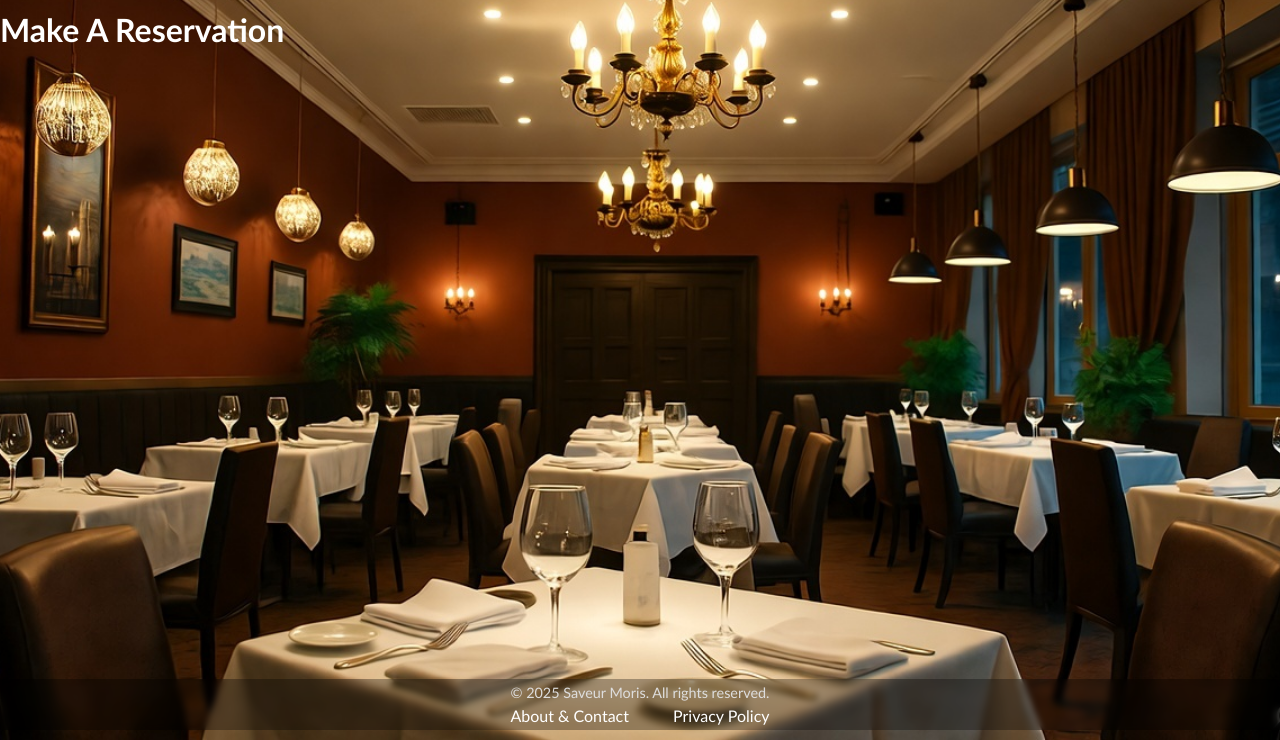
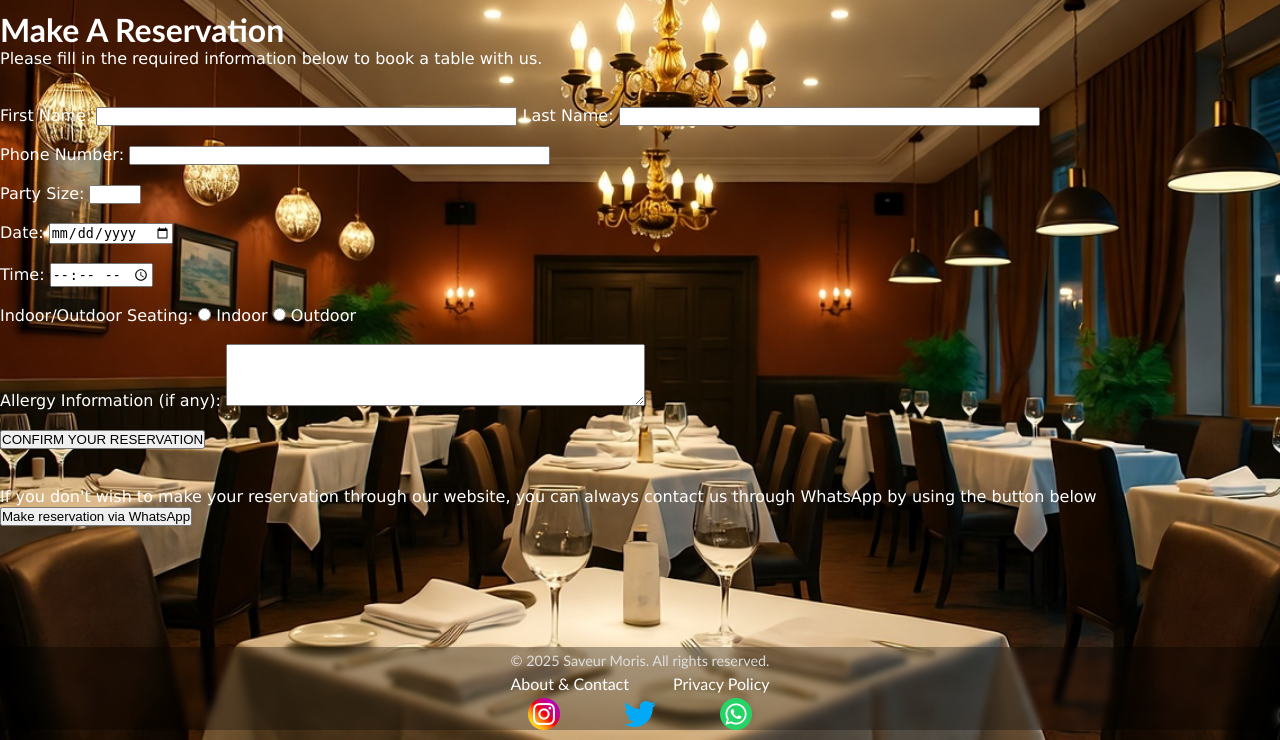
Before and after one commit to Toushal29/WMAD_Assignment, a Django app: page /reservation/ in a window 1280 px wide. Shown: the part 70-810 px from the top of the page. Run offline with Django 5.2, Linux system fonts and the light colour scheme.

Commit message:
Nilesh work

```diff
--- a/WMAD_project/web_app/static/web_app/css/footer.css
+++ b/WMAD_project/web_app/static/web_app/css/footer.css
@@ -35,3 +35,26 @@
 #footer a:hover {
     text-decoration: underline;
 }
+
+/* ADDITION PART 2*/
+#footer-socials {
+    margin-top: 1px;
+    text-align: center;
+}
+
+.social-icon {
+    width: 32px;                /* this here wil */
+    height: auto;
+    margin: 0 10px;
+    cursor: pointer;
+    transition: transform 0.2s ease, opacity 0.2s ease;
+    display: inline-block;
+    vertical-align: middle;
+}
+
+.social-icon:hover,
+.social-icon:focus {
+    transform: scale(1.15);
+    opacity: 0.95;
+}
+/* ADDITION PART 2 END */
--- a/WMAD_project/web_app/templates/web_app/components/footer.html
+++ b/WMAD_project/web_app/templates/web_app/components/footer.html
@@ -7,4 +7,20 @@
         <li><a href="{% url 'about_contact' %}">About & Contact</a></li>
         <li><a href="{% url 'privacy_policy' %}">Privacy Policy</a></li>
     </ul>
+
+    <!-- Social media icons for the footer (at the very bottom)-->
+    <div id="footer-socials">
+        <a href="https://www.instagram.com/saveurmoris" target="_blank">
+            <img src="{% static 'web_app/images/instagramIcon.png' %}" class="social-icon">
+        </a>
+
+        <a href="https://www.twitter.com/MorisSaveu6550" target="_blank">
+            <img src="{% static 'web_app/images/twitterIcon.png' %}" class="social-icon">
+        </a>
+
+        <a href="https://wa.me/23059220512" target="_blank">            <!-- Nilesh Khoosee phone number-->
+            <img src="{% static 'web_app/images/whatsAppIcon.png' %}" class="social-icon">
+        </a>
+    </div>
+
 </footer>
--- a/WMAD_project/web_app/templates/web_app/main_page/base.html
+++ b/WMAD_project/web_app/templates/web_app/main_page/base.html
@@ -22,6 +22,8 @@
         }
     </style>
     {% block extra_css %}{% endblock %}
+
+
 </head>
 <body>
     <!--this gets the navbar and loads it to the base.-->
@@ -34,4 +36,5 @@
     <!--this loads the footer into the base.-->
     {% include 'web_app/components/footer.html' %}
 </body>
+
 </html>
--- a/WMAD_project/web_app/templates/web_app/main_page/reservation.html
+++ b/WMAD_project/web_app/templates/web_app/main_page/reservation.html
@@ -27,4 +27,54 @@
 <!--this add the main contents to the web page.-->
 {% block content %}
     <h1>Make A Reservation</h1>
+    <p>Please fill in the required information below to book a table with us.</p>
+    <br><br>
+
+
+    <form action = "{% url 'reservation' %}" method = "post">   <!-- Here, I am using "post" instead of "get" because data is being created rather than being searched for-->
+        {% csrf_token %}     <!-- this is a django security feature-->
+            First Name:
+            <input type = "text" value = "" name = "first_name" title = "Enter your first name" maxlength="20" size = "50" pattern = "[A-Z][a-z]+" required/>
+
+            Last Name:
+            <input type = "text" value = "" name = "last_name" title = "Enter your last name" maxlength="20" size = "50" pattern = "[A-Z][a-z]+" required/>
+            <br><br>
+
+            Phone Number:
+            <input type = "tel" value = "" name = "phone_number" title = "Enter your phone number" maxlength="12" size = "50" required/>
+            <br><br>
+
+            Party Size:
+            <input type = "number" value = "" name = "party_size" title = "Enter the number of people in your party" min="1" max="15" required/>
+            <br><br>
+
+            Date:
+            <input type = "date" value = "" name = "reservation_date" title = "Select a date to reserve a table" required/>
+            <br><br>
+
+            Time:
+            <input type = "time" value = "" name = "reservation_time" title = "Select a time to reserve a table" required/>
+            <br><br>
+
+            Indoor/Outdoor Seating:
+            <input type = "radio" name = "seating_choice" value = "Indoor" required/> Indoor
+            <input type = "radio" name = "seating_choice" value = "Outdoor"> Outdoor
+            <br><br>
+
+            Allergy Information (if any):
+            <textarea name = "allergy_info" rows = "4" cols = "50" title = "Enter any allergy information"></textarea>
+            <br><br>
+
+            <button type = "submit" value = "Confirm your reservation">CONFIRM YOUR RESERVATION</button>
+
+    </form>
+    <!--FIELD NAMES FOR DATABASE-->
+    <!--first_name, last_name, phone_number, party_size, reservation_date, reservation_time, seating_choice, allergy_info-->
+
+    <!--Implementing a Whatsapp API for bonus-->
+    <br><br>
+    <p>If you don't wish to make your reservation through our website, you can always contact us through WhatsApp by using the button below</p>
+    <a href="https://wa.me/23059220512?text=Hello%20I%20want%20to%20make%20a%20reservation" target="_blank">
+    <button type="button">Make reservation via WhatsApp</button>
+</a>
 {% endblock %}
```
Also changed, not shown: WMAD_project/web_app/static/web_app/images/instagramIcon.png (added), WMAD_project/web_app/static/web_app/images/twitterIcon.png (added), WMAD_project/web_app/static/web_app/images/whatsAppIcon.png (added).
